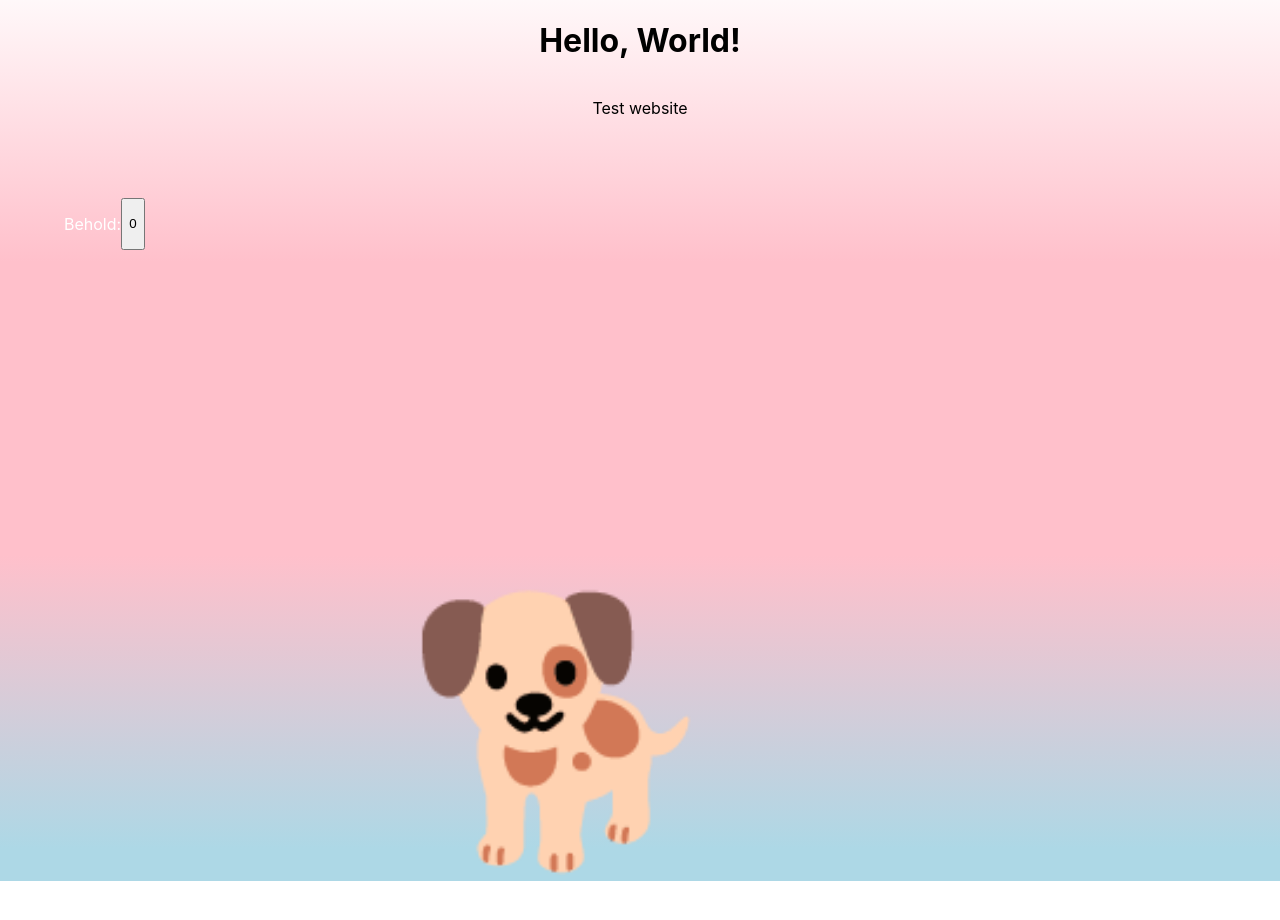
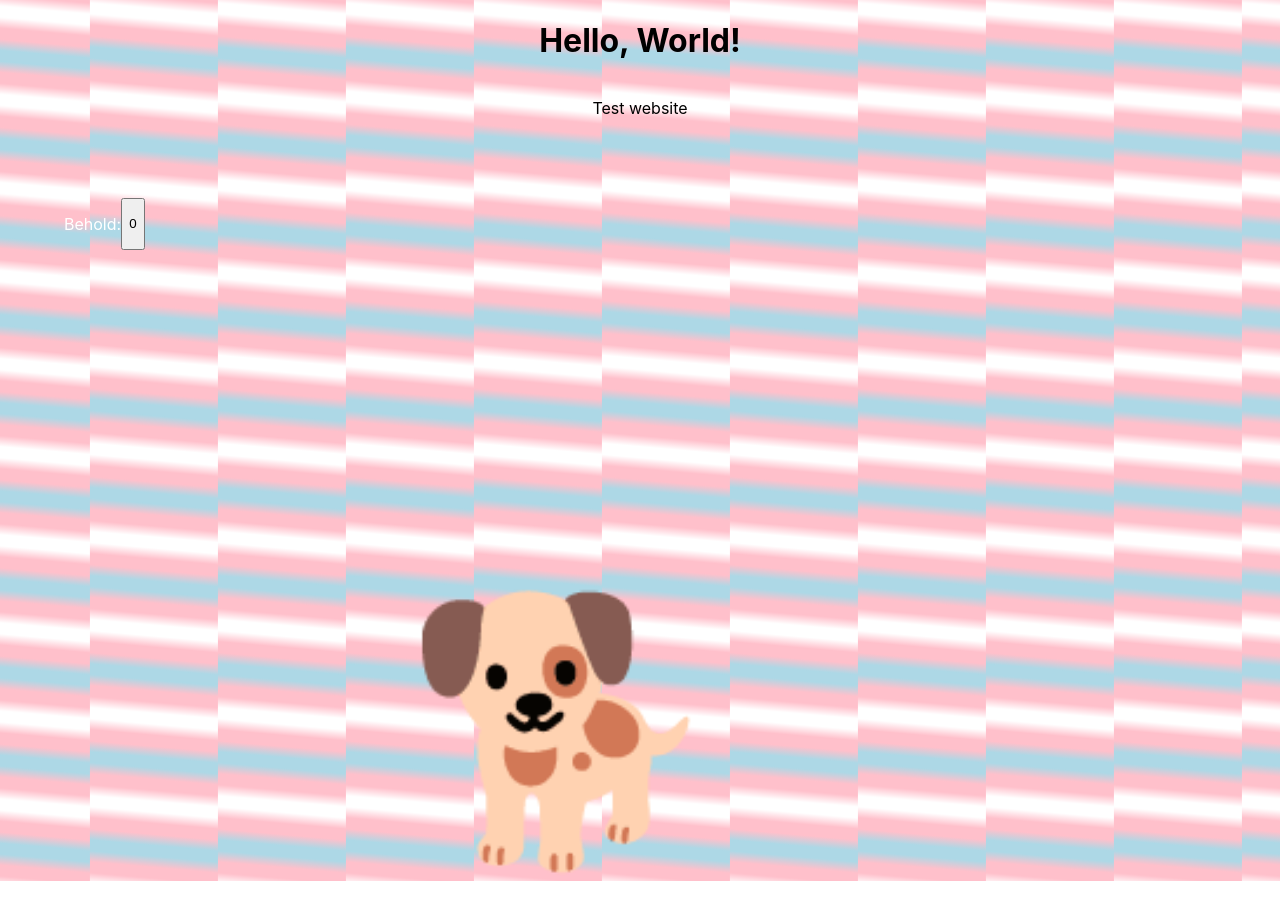
Before and after one commit to soweli-pali/lipu-wawa, a React (Create React App) app: page / in a window 1280 px wide. Shown: the top 920 px of the page. Built offline with nearby package versions, Linux system fonts and the light colour scheme.

Commit message:
Changed the background from one big flag to many small

```diff
--- a/src/App.css
+++ b/src/App.css
@@ -2,8 +2,8 @@
   text-align: center;
   min-height: 100vh;
   flex-direction: column;
-  background: linear-gradient(lightblue, lightblue, pink, pink, white, white, pink, pink, lightblue, lightblue);
-  background-size: 100% 300%;
+  background: linear-gradient(5deg, lightblue, lightblue, pink, pink, white, white, pink, pink, lightblue, lightblue);
+  background-size: 10% 10%;
   animation: gradientAnimation 20s ease infinite;
 }
 
```
